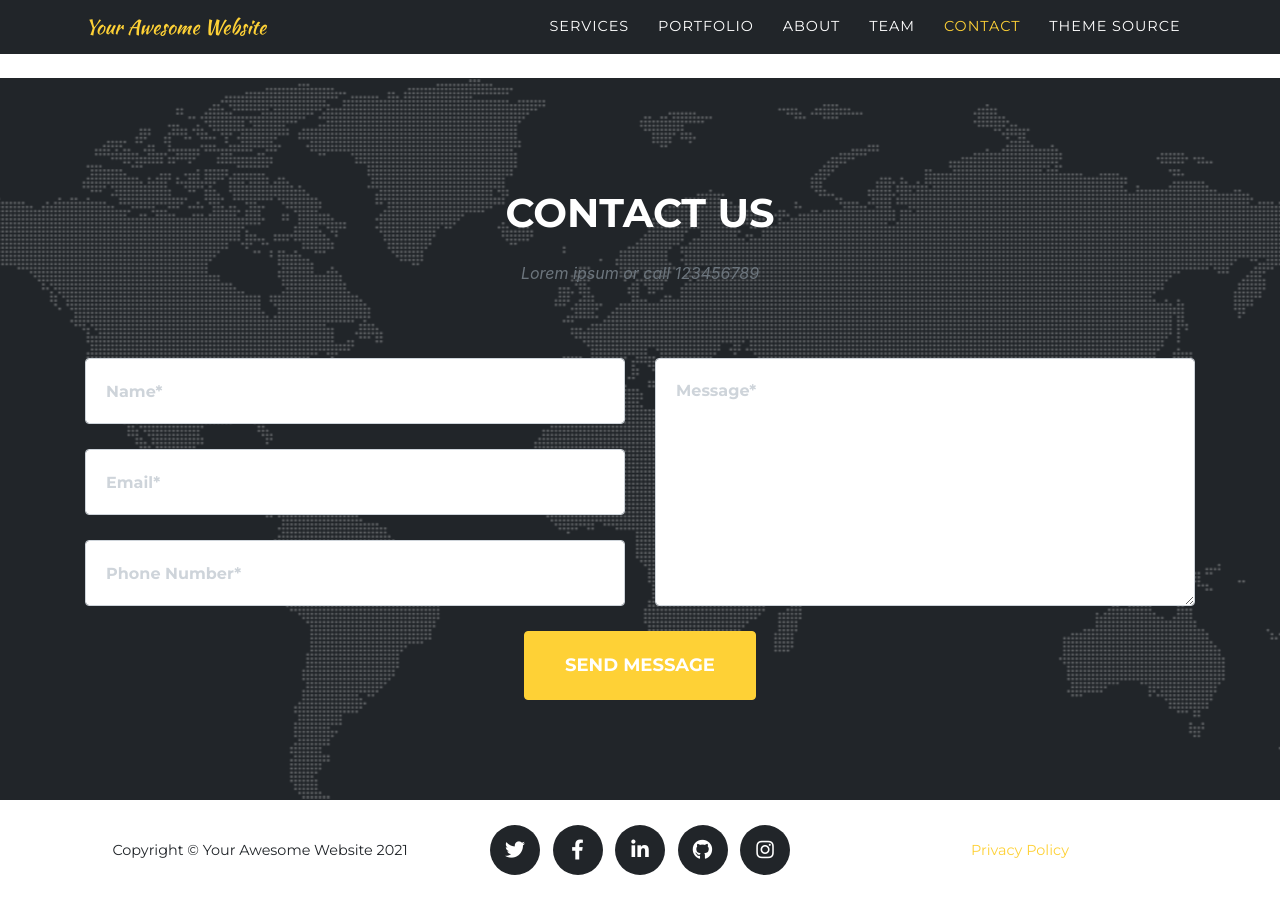
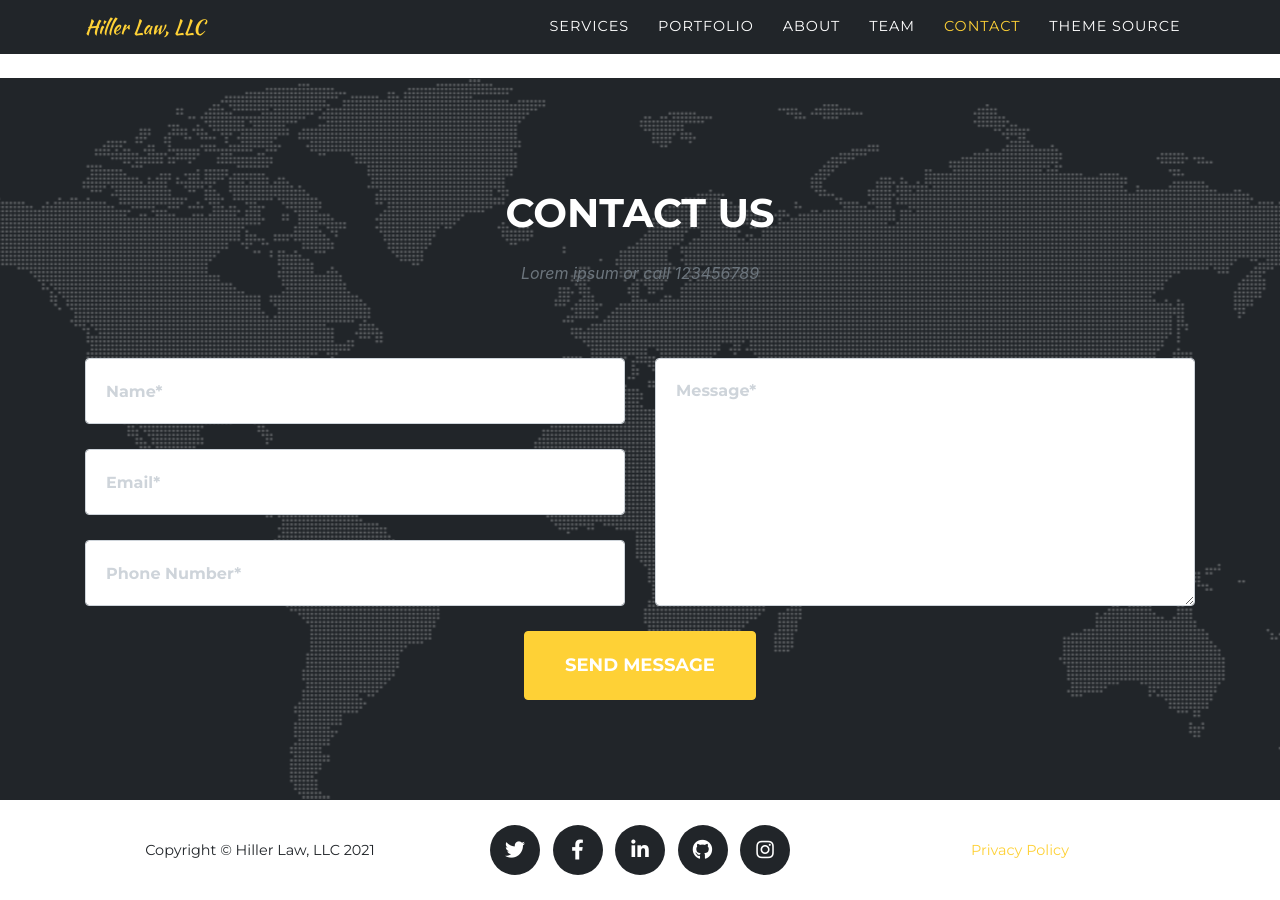
Before and after one commit to raviriley/agency-jekyll-theme, a Jekyll site: the page built from index.md, in a window 1280 px wide and 900 px high, scrolled down 5261 px. Built offline with Jekyll 4.4.1, drawn with Linux system fonts in a browser that asks for light colours; some web fonts are replaced.

Commit message:
Basic configuration

```diff
--- a/_config.yml
+++ b/_config.yml
@@ -11,15 +11,15 @@
 # You can create any custom variable you would like, and they will be accessible
 # in the templates via {{ site.myvariable }}.
 
-theme: jekyll-agency
+#theme: jekyll-agency
 
 url    : "" # the base hostname & protocol for your site, e.g. http://example.com
 baseurl: "" # the subpath of your site, e.g. /blog
 
-title      : Your Awesome Website
+title      : Hiller Law, LLC
 email      : your-email@example.com #this is also the email contact forms will go to
-description: "Site description"
-author     : Your Name
+description: "A solo law practice owned and operated by Adam Hiller, Esquire in Wilmington, Delaware"
+author     : Adam Hiller
 # logo:     #optional, defaults to site title
   # path: assets\img\clients\creative-market.jpg
   # height: 60 #height in px, defaults to 52px
```
